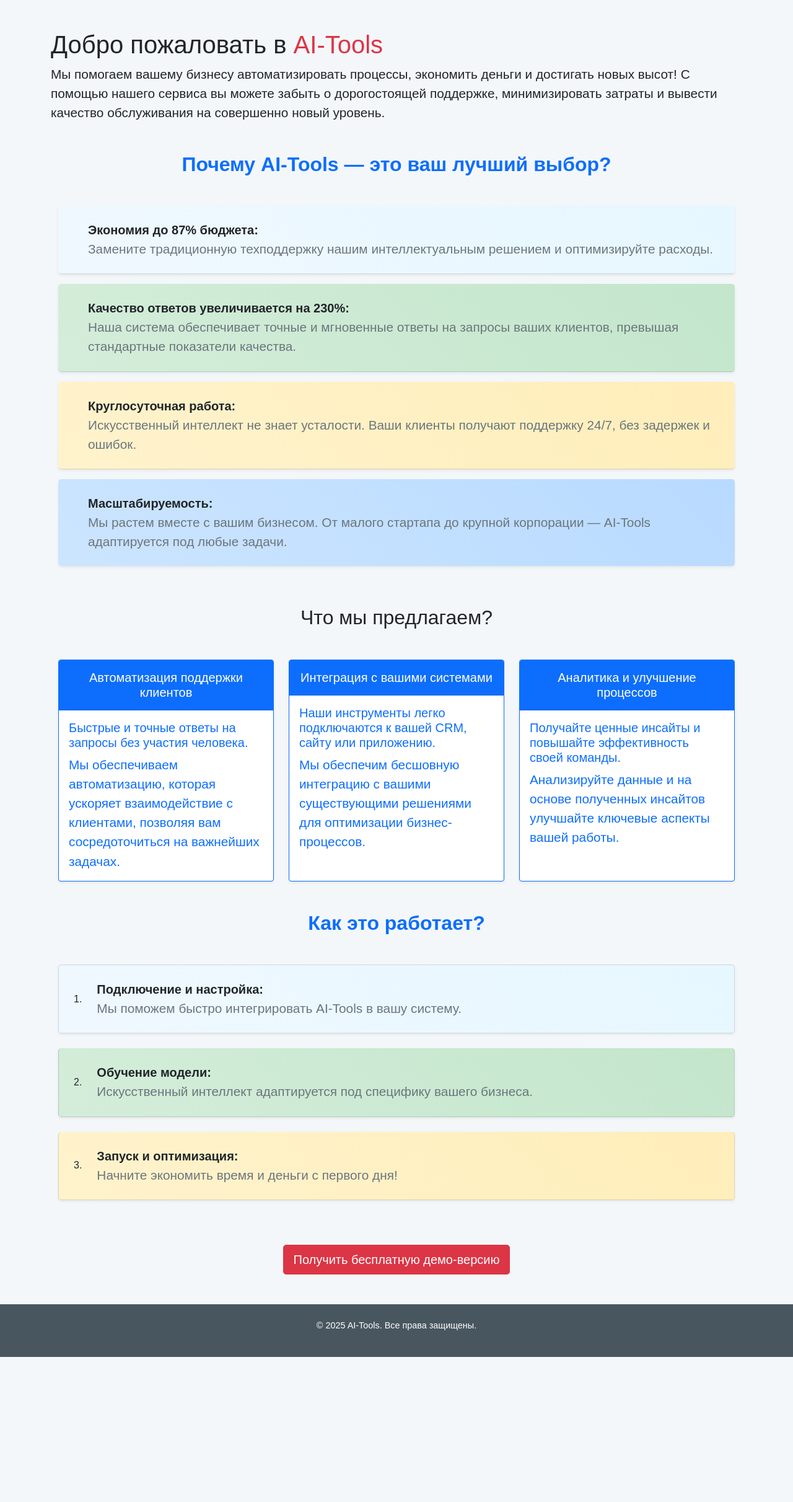
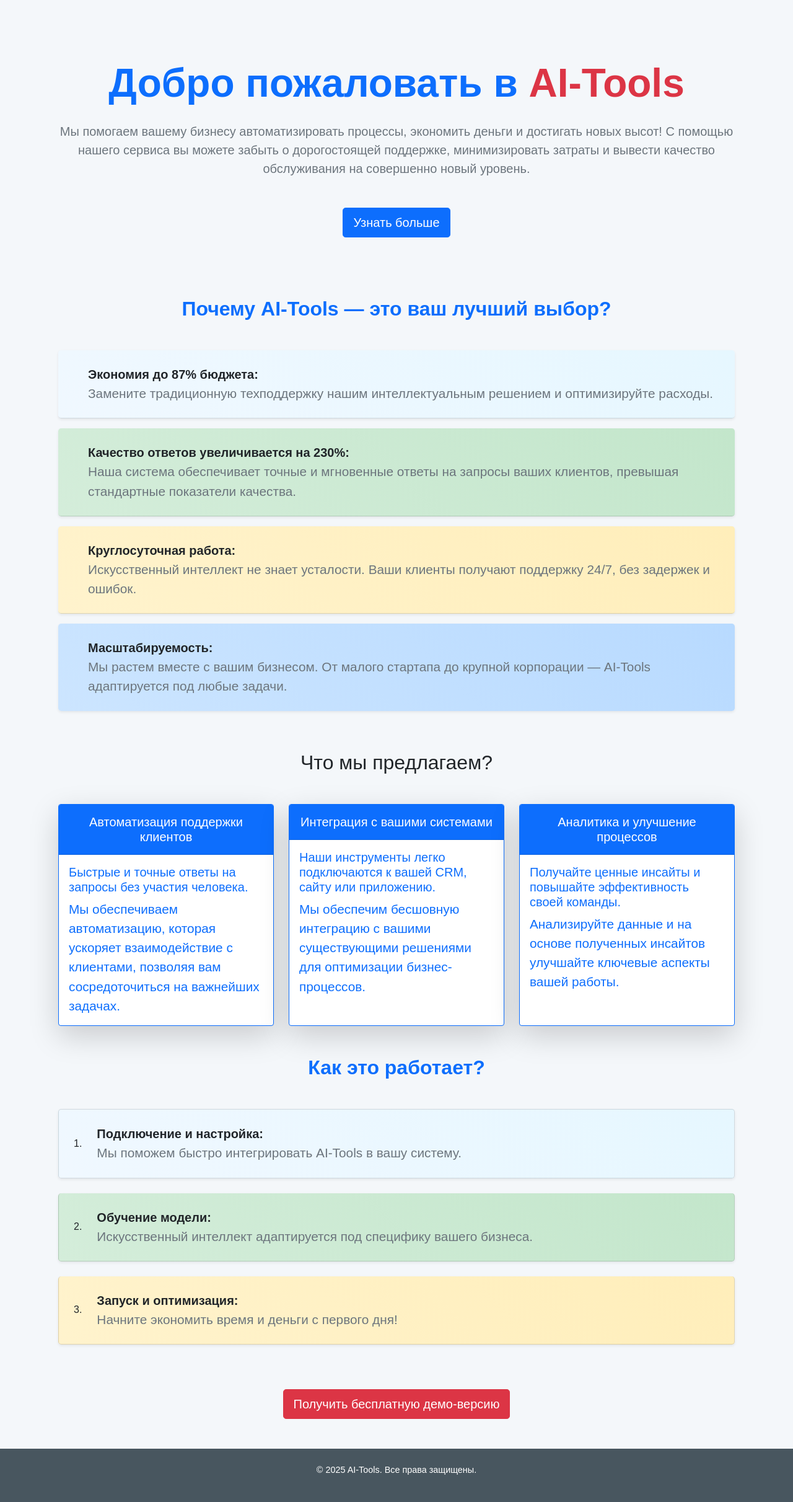
Before and after one commit to Narek12345/AI-Tools, a Django app: page / in a window 1280 px wide. Shown: the part 120-2543 px from the top of the page at 62% size. Before the commit the page ends 2309 px from the top, so only its background shows below. Run offline with Django 5.2, Linux system fonts and the light colour scheme.

Commit message:
Added a shadow for cards in 'home.html'.

```diff
--- a/core/templates/core/home.html
+++ b/core/templates/core/home.html
@@ -5,43 +5,43 @@
 {% endblock %}
 
 {% block content %}
-	<!-- Начало сайта (не хидер, header уже есть, это просто как начало сайта, сделай его красивым) -->
-	<div>
-		<h1>
+  <!-- Начало сайта -->
+  <div class="container text-center py-5">
+    <h1 class="display-3 fw-bold text-primary mb-4">
       Добро пожаловать в <span class="text-danger">AI-Tools</span>
     </h1>
-		<p>
+    <p class="lead text-muted mb-5">
       Мы помогаем вашему бизнесу автоматизировать процессы, экономить деньги и достигать новых высот! С помощью нашего сервиса вы можете забыть о дорогостоящей поддержке, минимизировать затраты и вывести качество обслуживания на совершенно новый уровень.
     </p>
+    <a href="#why" class="btn btn-primary btn-lg">Узнать больше</a>
   </div>
 
-<div class="container my-5">
-  <h2 class="text-center mb-5 fw-bold text-primary">
-    Почему AI-Tools — это ваш лучший выбор?
-  </h2>
+  <!-- Почему AI-Tools — это ваш лучший выбор? -->
+  <div class="container my-5" id="why">
+    <h2 class="text-center mb-5 fw-bold text-primary">Почему AI-Tools — это ваш лучший выбор?</h2>
     <ul class="list-group list-group-flush">
-    <li class="list-group-item d-flex align-items-center rounded-3 shadow-sm mb-3 p-4" style="background: linear-gradient(45deg, #f0f8ff, #e6f7ff);">
+      <li class="list-group-item d-flex align-items-center rounded-3 shadow-sm mb-3 p-4 wow fadeInLeft" data-wow-delay="0.1s" style="background: linear-gradient(45deg, #f0f8ff, #e6f7ff);">
         <i class="bi bi-wallet2 text-primary fs-4 me-4"></i>
         <div>
           <strong class="fs-5 text-dark">Экономия до 87% бюджета:</strong>
           <p class="mb-0 text-muted">Замените традиционную техподдержку нашим интеллектуальным решением и оптимизируйте расходы.</p>
         </div>
       </li>
-    <li class="list-group-item d-flex align-items-center rounded-3 shadow-sm mb-3 p-4" style="background: linear-gradient(45deg, #d4edda, #c3e6cb);">
+      <li class="list-group-item d-flex align-items-center rounded-3 shadow-sm mb-3 p-4 wow fadeInLeft" data-wow-delay="0.3s" style="background: linear-gradient(45deg, #d4edda, #c3e6cb);">
         <i class="bi bi-arrow-up-circle text-success fs-4 me-4"></i>
         <div>
           <strong class="fs-5 text-dark">Качество ответов увеличивается на 230%:</strong>
           <p class="mb-0 text-muted">Наша система обеспечивает точные и мгновенные ответы на запросы ваших клиентов, превышая стандартные показатели качества.</p>
         </div>
       </li>
-    <li class="list-group-item d-flex align-items-center rounded-3 shadow-sm mb-3 p-4" style="background: linear-gradient(45deg, #fff3cd, #ffeeba);">
+      <li class="list-group-item d-flex align-items-center rounded-3 shadow-sm mb-3 p-4 wow fadeInLeft" data-wow-delay="0.5s" style="background: linear-gradient(45deg, #fff3cd, #ffeeba);">
         <i class="bi bi-clock text-warning fs-4 me-4"></i>
         <div>
           <strong class="fs-5 text-dark">Круглосуточная работа:</strong>
           <p class="mb-0 text-muted">Искусственный интеллект не знает усталости. Ваши клиенты получают поддержку 24/7, без задержек и ошибок.</p>
         </div>
       </li>
-    <li class="list-group-item d-flex align-items-center rounded-3 shadow-sm mb-3 p-4" style="background: linear-gradient(45deg, #cce5ff, #b8daff);">
+      <li class="list-group-item d-flex align-items-center rounded-3 shadow-sm mb-3 p-4 wow fadeInLeft" data-wow-delay="0.7s" style="background: linear-gradient(45deg, #cce5ff, #b8daff);">
         <i class="bi bi-arrows-expand text-info fs-4 me-4"></i>
         <div>
           <strong class="fs-5 text-dark">Масштабируемость:</strong>
@@ -51,14 +51,13 @@
     </ul>
   </div>
 
-
-
+  <!-- Что мы предлагаем? -->
+  <div class="container my-5">
     <h2 class="text-center mb-5">Что мы предлагаем?</h2>
-<div class="container my-5">
     <div class="row row-cols-1 row-cols-md-3 g-4">
       <!-- Карточка 1 -->
       <div class="col">
-      <div class="card border-primary shadow-sm rounded h-100">
+        <div class="card border-primary shadow-lg rounded h-100 wow fadeInUp" data-wow-delay="0.1s">
           <div class="card-header bg-primary text-white text-center py-3">
             <h5 class="mb-0">Автоматизация поддержки клиентов</h5>
           </div>
@@ -70,7 +69,7 @@
       </div>
       <!-- Карточка 2 -->
       <div class="col">
-      <div class="card border-primary shadow-sm rounded h-100">
+        <div class="card border-primary shadow-lg rounded h-100 wow fadeInUp" data-wow-delay="0.3s">
           <div class="card-header bg-primary text-white text-center py-3">
             <h5 class="mb-0">Интеграция с вашими системами</h5>
           </div>
@@ -82,7 +81,7 @@
       </div>
       <!-- Карточка 3 -->
       <div class="col">
-      <div class="card border-primary shadow-sm rounded h-100">
+        <div class="card border-primary shadow-lg rounded h-100 wow fadeInUp" data-wow-delay="0.5s">
           <div class="card-header bg-primary text-white text-center py-3">
             <h5 class="mb-0">Аналитика и улучшение процессов</h5>
           </div>
@@ -95,24 +94,25 @@
     </div>
   </div>
 
+  <!-- Как это работает? -->
   <div class="container my-5">
     <h2 class="text-center mb-5 fw-bold text-primary">Как это работает?</h2>
     <ol class="list-group list-group-numbered">
-    <li class="list-group-item d-flex align-items-center rounded-3 shadow-sm mb-4 p-4" style="background: linear-gradient(45deg, #f0f8ff, #e6f7ff);">
+      <li class="list-group-item d-flex align-items-center rounded-3 shadow-sm mb-4 p-4 wow fadeInLeft" data-wow-delay="0.1s" style="background: linear-gradient(45deg, #f0f8ff, #e6f7ff);">
         <i class="bi bi-plug text-info fs-4 me-4"></i>
         <div>
           <strong class="fs-5 text-dark">Подключение и настройка:</strong>
           <p class="mb-0 text-muted">Мы поможем быстро интегрировать AI-Tools в вашу систему.</p>
         </div>
       </li>
-    <li class="list-group-item d-flex align-items-center rounded-3 shadow-sm mb-4 p-4" style="background: linear-gradient(45deg, #d4edda, #c3e6cb);">
+      <li class="list-group-item d-flex align-items-center rounded-3 shadow-sm mb-4 p-4 wow fadeInLeft" data-wow-delay="0.3s" style="background: linear-gradient(45deg, #d4edda, #c3e6cb);">
         <i class="bi bi-robot text-success fs-4 me-4"></i>
         <div>
           <strong class="fs-5 text-dark">Обучение модели:</strong>
           <p class="mb-0 text-muted">Искусственный интеллект адаптируется под специфику вашего бизнеса.</p>
         </div>
       </li>
-    <li class="list-group-item d-flex align-items-center rounded-3 shadow-sm mb-4 p-4" style="background: linear-gradient(45deg, #fff3cd, #ffeeba);">
+      <li class="list-group-item d-flex align-items-center rounded-3 shadow-sm mb-4 p-4 wow fadeInLeft" data-wow-delay="0.5s" style="background: linear-gradient(45deg, #fff3cd, #ffeeba);">
         <i class="bi bi-rocket text-warning fs-4 me-4"></i>
         <div>
           <strong class="fs-5 text-dark">Запуск и оптимизация:</strong>
@@ -122,7 +122,8 @@
     </ol>
   </div>
 
+  <!-- Демо-версия -->
   <div class="container my-5 text-center">
-		<a href="#" class="btn btn-danger btn-lg">Получить бесплатную демо-версию</a>
+    <a href="#" class="btn btn-danger btn-lg wow bounceIn" data-wow-delay="0.7s">Получить бесплатную демо-версию</a>
   </div>
 {% endblock %}
```
Lines whose indentation alone changed are shown as unchanged.
